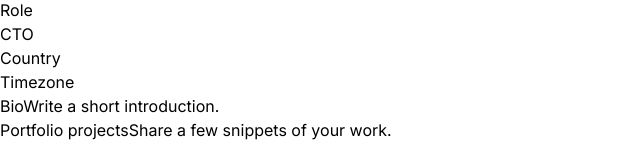
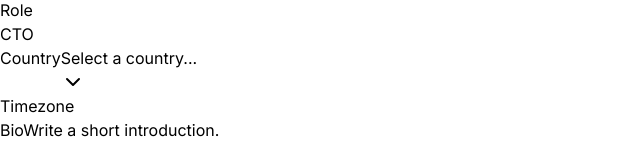
Before and after one commit to moisesnetouou/tailwind-next, a Next.js app: page / in a window 1280 px wide. Shown: the part 1504-1646 px from the top of the page, without its empty margins (0-640 px from the left). Built offline with nearby package versions, Linux system fonts and the light colour scheme.

Commit message:
feat: country select

```diff
--- a/package.json
+++ b/package.json
@@ -11,6 +11,7 @@
     "lint:fix": "eslint --fix --ext .ts,.tsx ."
   },
   "dependencies": {
+    "@radix-ui/react-select": "^2.0.0",
     "@radix-ui/react-tabs": "^1.0.4",
     "framer-motion": "^11.0.5",
     "lucide-react": "^0.335.0",
--- a/src/app/page.tsx
+++ b/src/app/page.tsx
@@ -3,6 +3,7 @@
 import { Mail } from 'lucide-react'
 
 import * as FileInput from '@/components/Form/FileInput'
+import { Select } from '@/components/Form/Select'
 
 export default function Home() {
   return (
@@ -112,7 +113,8 @@
             >
               Country
             </label>
-            <div />
+
+            <Select />
           </div>
 
           <div className="grid grid-cols-form gap-3 pt-5">
--- /dev/null
+++ b/src/components/Form/Select.tsx
@@ -0,0 +1,56 @@
+'use client'
+import * as SelectPrimitive from '@radix-ui/react-select'
+import { Check, ChevronDown } from 'lucide-react'
+
+export function Select() {
+  return (
+    <SelectPrimitive.Root>
+      <SelectPrimitive.Trigger className="flex h-11 w-full items-center justify-between gap-2 rounded-lg border border-zinc-300 px-3 py-2 shadow-sm data-[placeholder]:text-zinc-600">
+        <SelectPrimitive.Value
+          className="text-black"
+          placeholder="Select a country..."
+        />
+        <SelectPrimitive.Icon>
+          <ChevronDown className="size-5 text-zinc-500" />
+        </SelectPrimitive.Icon>
+      </SelectPrimitive.Trigger>
+
+      <SelectPrimitive.Portal>
+        <SelectPrimitive.Content
+          side="bottom"
+          position="popper"
+          sideOffset={8}
+          className="z-10 w-[--radix-select-trigger-width] overflow-hidden rounded-lg border border-zinc-200 bg-white"
+        >
+          <SelectPrimitive.Viewport>
+            <SelectPrimitive.Item
+              className="flex items-center justify-between gap-2 px-3 py-2.5 outline-none data-[highlighted]:bg-zinc-50"
+              value="brazil"
+            >
+              <SelectPrimitive.ItemText className="text-black">
+                Brazil
+              </SelectPrimitive.ItemText>
+
+              <SelectPrimitive.ItemIndicator>
+                <Check className="size-4 text-violet-500" />
+              </SelectPrimitive.ItemIndicator>
+            </SelectPrimitive.Item>
+
+            <SelectPrimitive.Item
+              className="flex items-center justify-between gap-2 px-3 py-2.5 outline-none data-[highlighted]:bg-zinc-50"
+              value="us"
+            >
+              <SelectPrimitive.ItemText className="text-black">
+                United States
+              </SelectPrimitive.ItemText>
+
+              <SelectPrimitive.ItemIndicator>
+                <Check className="size-4 text-violet-500" />
+              </SelectPrimitive.ItemIndicator>
+            </SelectPrimitive.Item>
+          </SelectPrimitive.Viewport>
+        </SelectPrimitive.Content>
+      </SelectPrimitive.Portal>
+    </SelectPrimitive.Root>
+  )
+}
```
Also changed, not shown: 1 other file (tests, documents, lock files or other folders).
